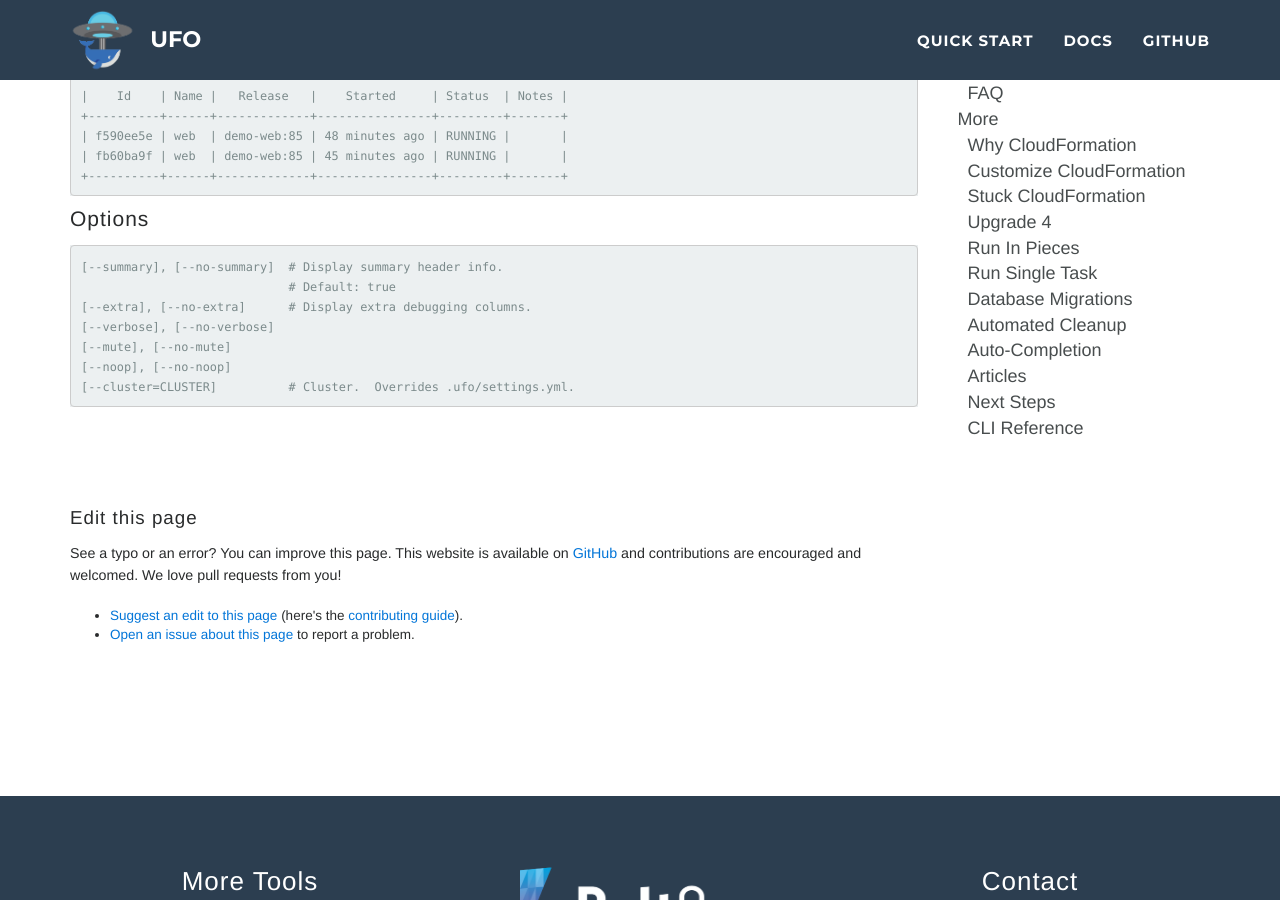
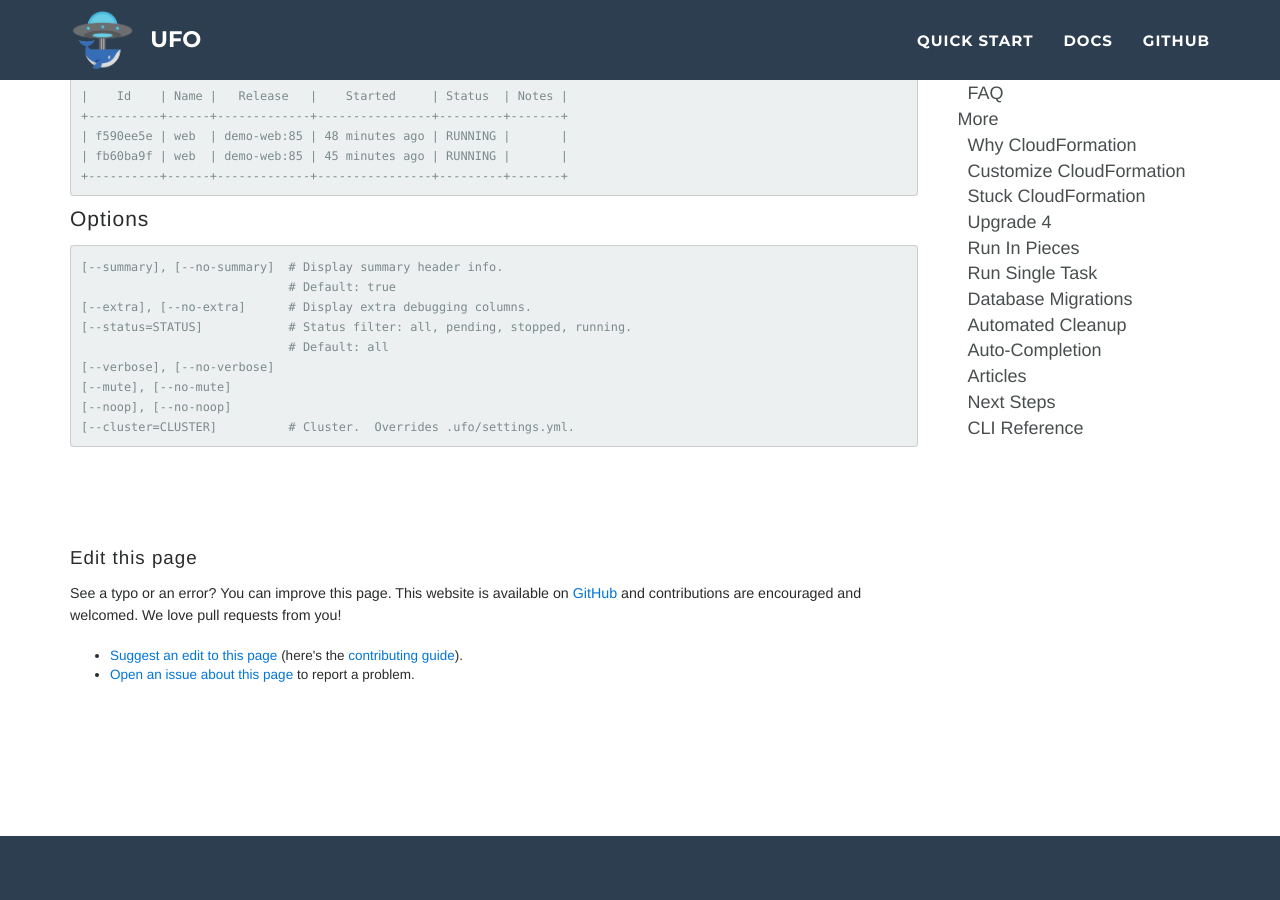
Before and after one commit to boltops-tools/ufo, a Jekyll site: the page built from docs/_reference/ufo-ps.md, in a window 1280 px wide and 900 px high, scrolled down 794 px. Built offline with Jekyll 4.4.1, drawn with Linux system fonts in a browser that asks for light colours.

Commit message:
docs updated by circleci

```diff
--- a/docs/_reference/ufo-ps.md
+++ b/docs/_reference/ufo-ps.md
@@ -46,6 +46,8 @@ Skip the summary info:
 [--summary], [--no-summary]  # Display summary header info.
                              # Default: true
 [--extra], [--no-extra]      # Display extra debugging columns.
+[--status=STATUS]            # Status filter: all, pending, stopped, running.
+                             # Default: all
 [--verbose], [--no-verbose]
 [--mute], [--no-mute]
 [--noop], [--no-noop]
```
